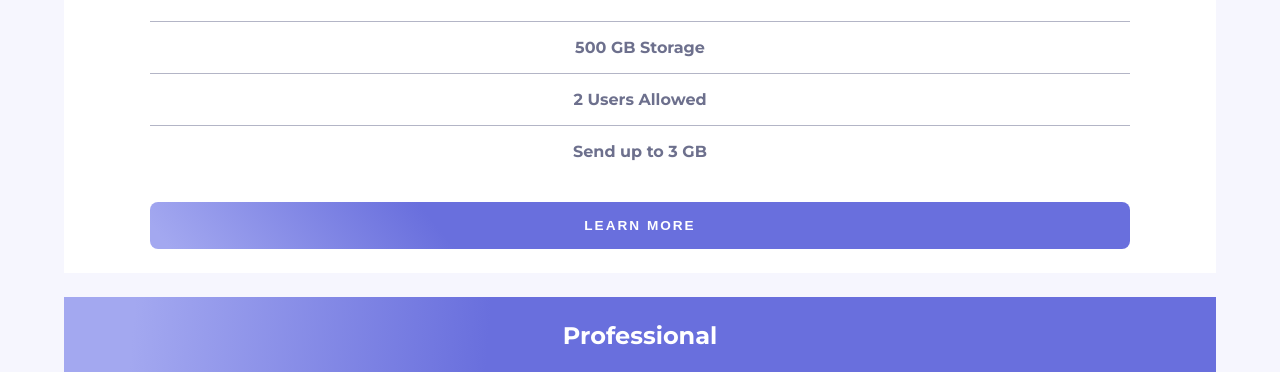
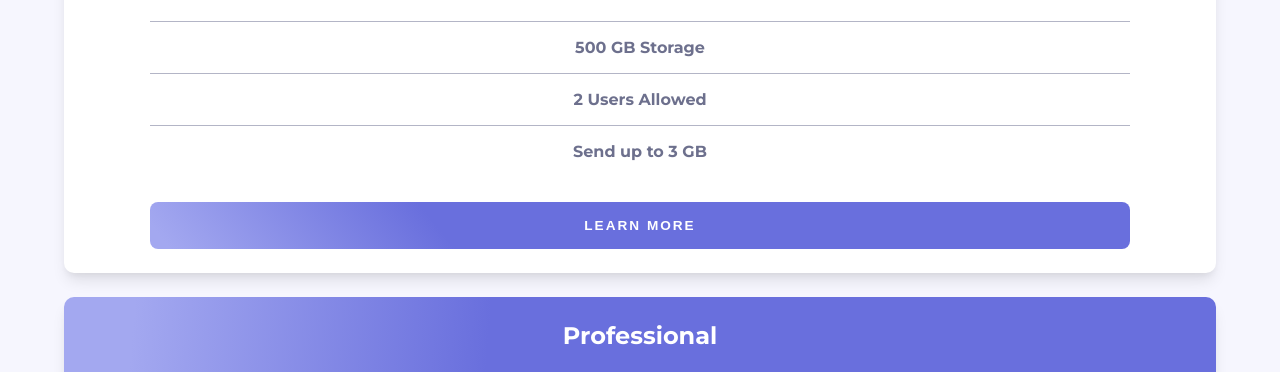
Before and after one commit to Chimoneg27/Pricing-Component, a plain HTML site: page index.html in a window 1280 px wide. Shown: the part 396-768 px from the top of the page. Drawn offline with Linux system fonts and the light colour scheme.

Commit message:
add shadow and border radius to cards

```diff
--- a/styles/mobile.css
+++ b/styles/mobile.css
@@ -56,6 +56,8 @@ body {
     background-color: white;
     width: 90%;
     height: 27rem;
+    border-radius: 10px;
+    box-shadow: rgba(0, 0, 0, 0.1) 0px 10px 15px -3px, rgba(0, 0, 0, 0.05) 0px 4px 6px -2px;
 }
 
 .cards h2 {
```
